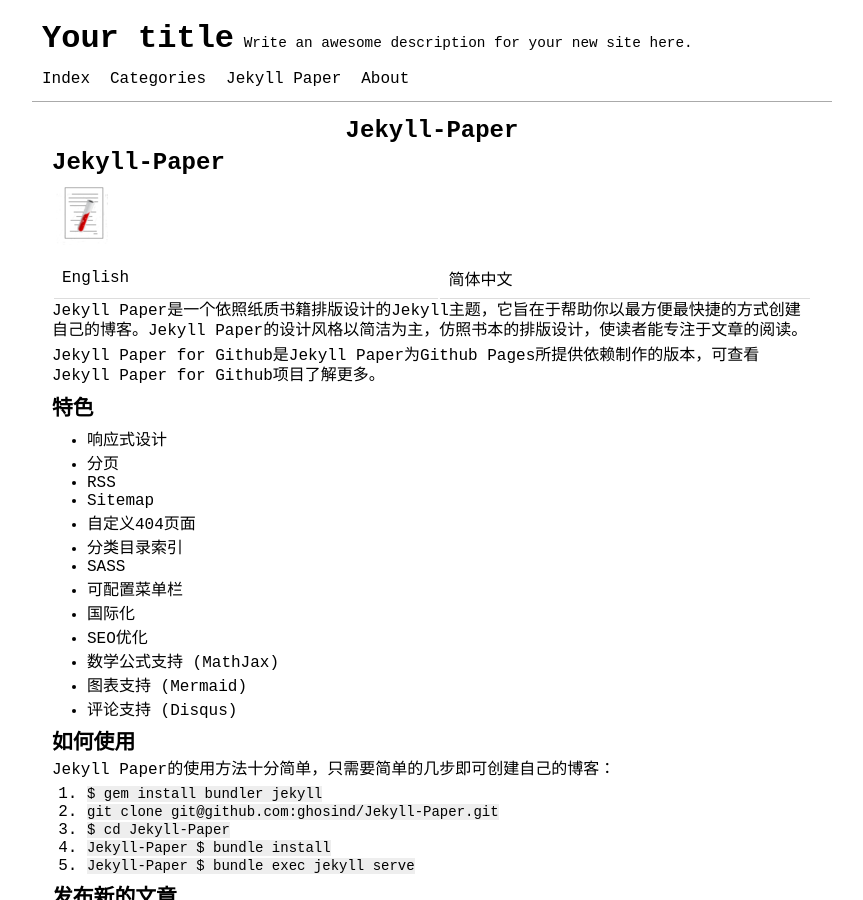
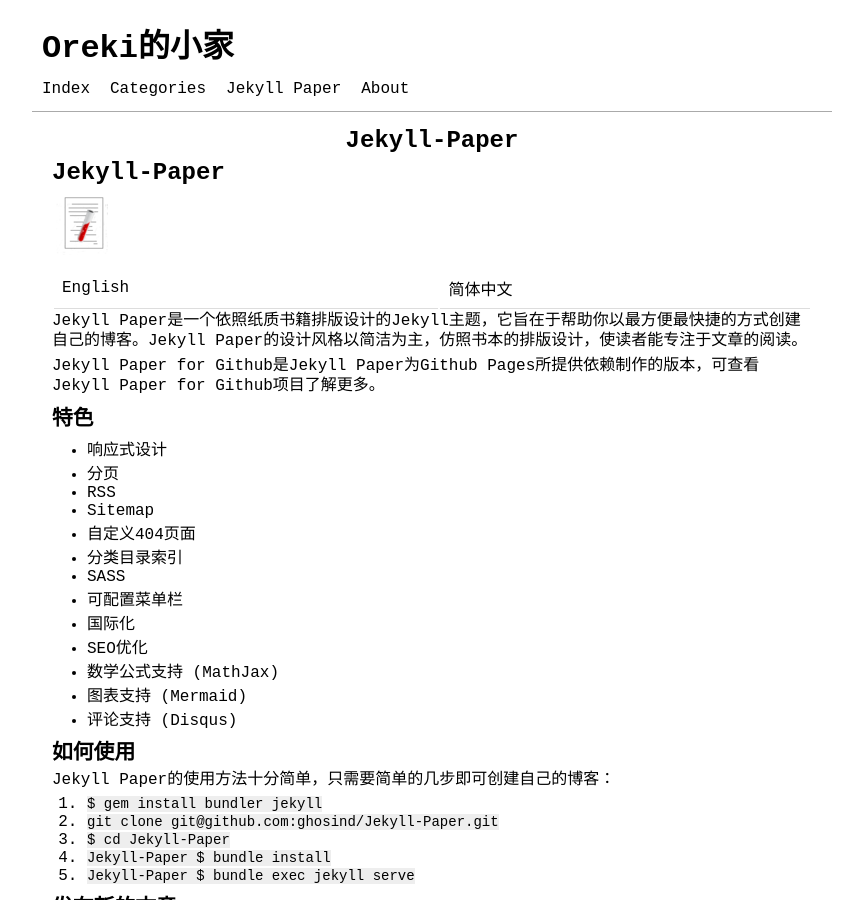
Before and after one commit to 24oreki/24oreki.github.io, a Jekyll site: the page built from README-CN.md, in a window 1280 px wide and 900 px high. Shown: the whole window, without its empty margins (208-1071 px from the left). Built offline with Jekyll 4.4.1, drawn with Linux system fonts in a browser that asks for light colours; our own code applies the rules of GitHub Pages for plain Markdown files.

Commit message:
Update _config.yml

```diff
--- a/_config.yml
+++ b/_config.yml
@@ -13,11 +13,11 @@
 # you will see them accessed via {{ site.title }}, {{ site.email }}, and so on.
 # You can create any custom variable you would like, and they will be accessible
 # in the templates via {{ site.myvariable }}.
-title: Your title
+title: Oreki的小家
 email: orekiooo@icloud.com
 name: Oreki
 description: >- # this means to ignore newlines until "baseurl:"
-  Write an awesome description for your new site here.
+
 keywords: [Your keywords]
 baseurl: "" # the subpath of your site, e.g. /blog
 url: "" # the base hostname & protocol for your site, e.g. http://example.com
```
